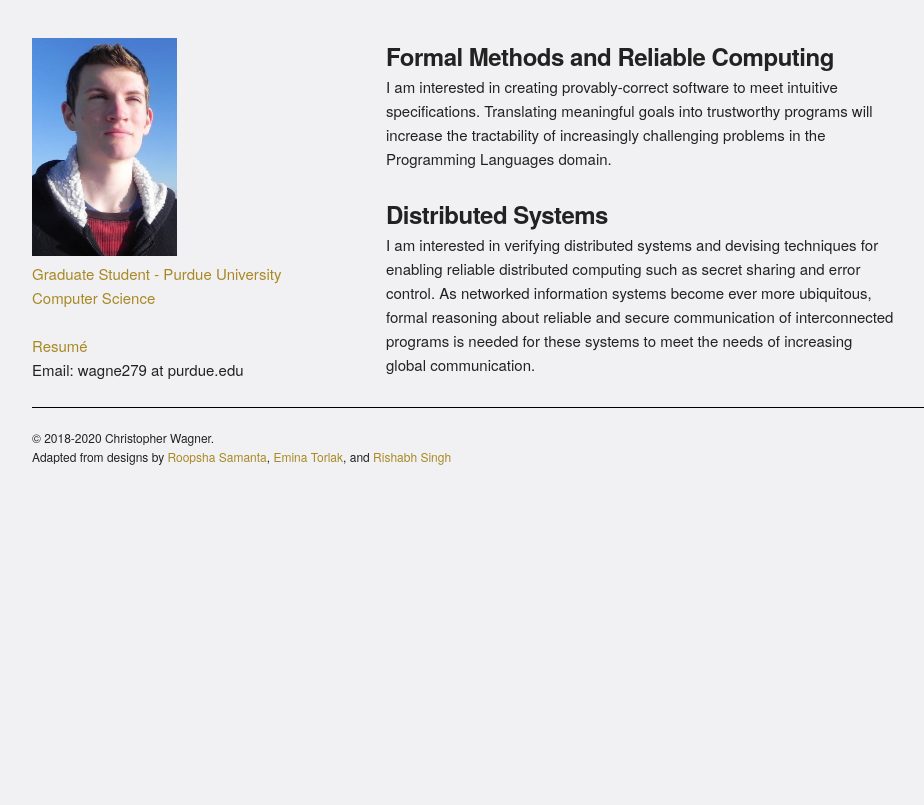
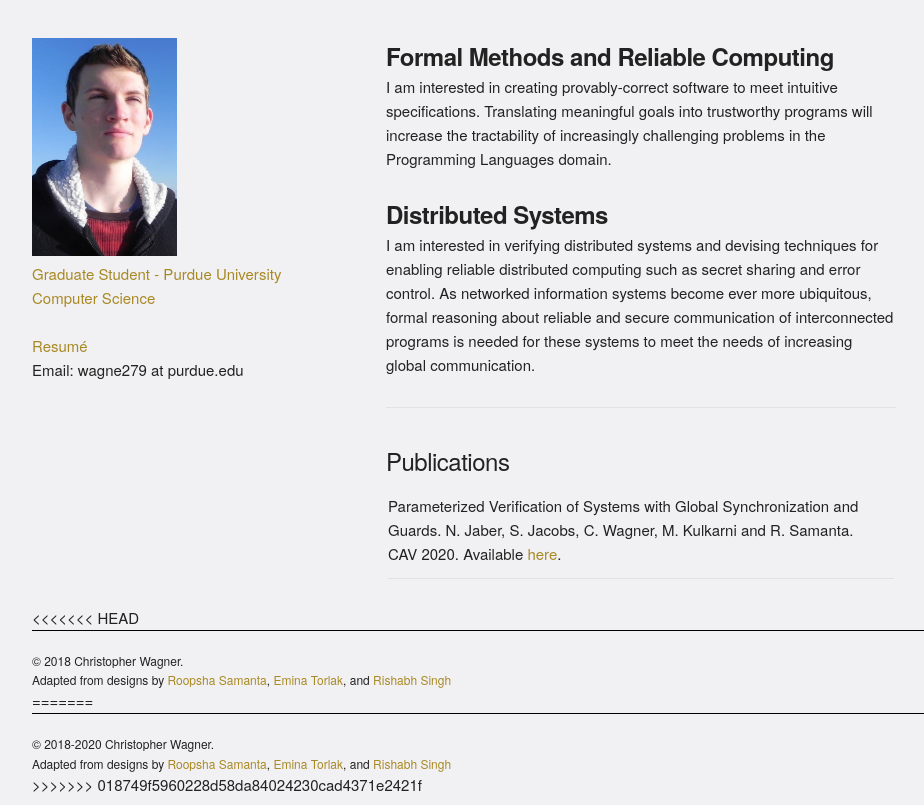
Before and after one commit to azcwagner/azcwagner.github.io, a plain HTML site: page index.html in a window 1280 px wide. Shown: the part 107-912 px from the top of the page, without its empty margins (158-1082 px from the left). Before the commit the page ends 800 px from the top, so only its background shows below. Drawn offline with Linux system fonts and the light colour scheme.

Commit message:
Updating publications.

```diff
--- a/index.html
+++ b/index.html
@@ -55,8 +55,30 @@
                         </p>
 
                     </div>
+                    <hr/>
+                    <div id="publications">
+                        <h5>Publications</h5>
+                        <table class="publications">
+                            <tbody>
+                                <tr><td>Parameterized Verification of Systems with Global Synchronization and
+                                Guards. N. Jaber, S. Jacobs, C. Wagner, M. Kulkarni and R. Samanta.<br>
+                                CAV 2020. Available <a href="http://arxiv.org/abs/2004.04896">here</a>.</td>
+                                </tr>
+                            </tbody>
+                        </table>
                     </div>
                 </div>
+            </div>
+<<<<<<< HEAD
+
+            <div class="footer">
+                &copy; 2018 Christopher Wagner.<br/>
+                Adapted from designs by
+                <a href="https://www.cs.purdue.edu/homes/roopsha/index.html">Roopsha Samanta</a>,
+                <a href="https://homes.cs.washington.edu/~emina/index.html">Emina Torlak</a>, and
+                <a href="https://rishabhmit.bitbucket.io/">Rishabh Singh</a>
+            </div>
+=======
 
 			<div class="footer">
 				&copy; 2018-2020 Christopher Wagner.</br>
@@ -65,6 +87,7 @@
 				<a href="https://homes.cs.washington.edu/~emina/index.html">Emina Torlak</a>, and
 				<a href="https://rishabhmit.bitbucket.io/">Rishabh Singh</a>
 			</div>
+>>>>>>> 018749f5960228d58da84024230cad4371e2421f
     </div>
   </body>
 </html>
```
Also changed, not shown: 1 other file. Lines whose indentation alone changed are shown as unchanged.
